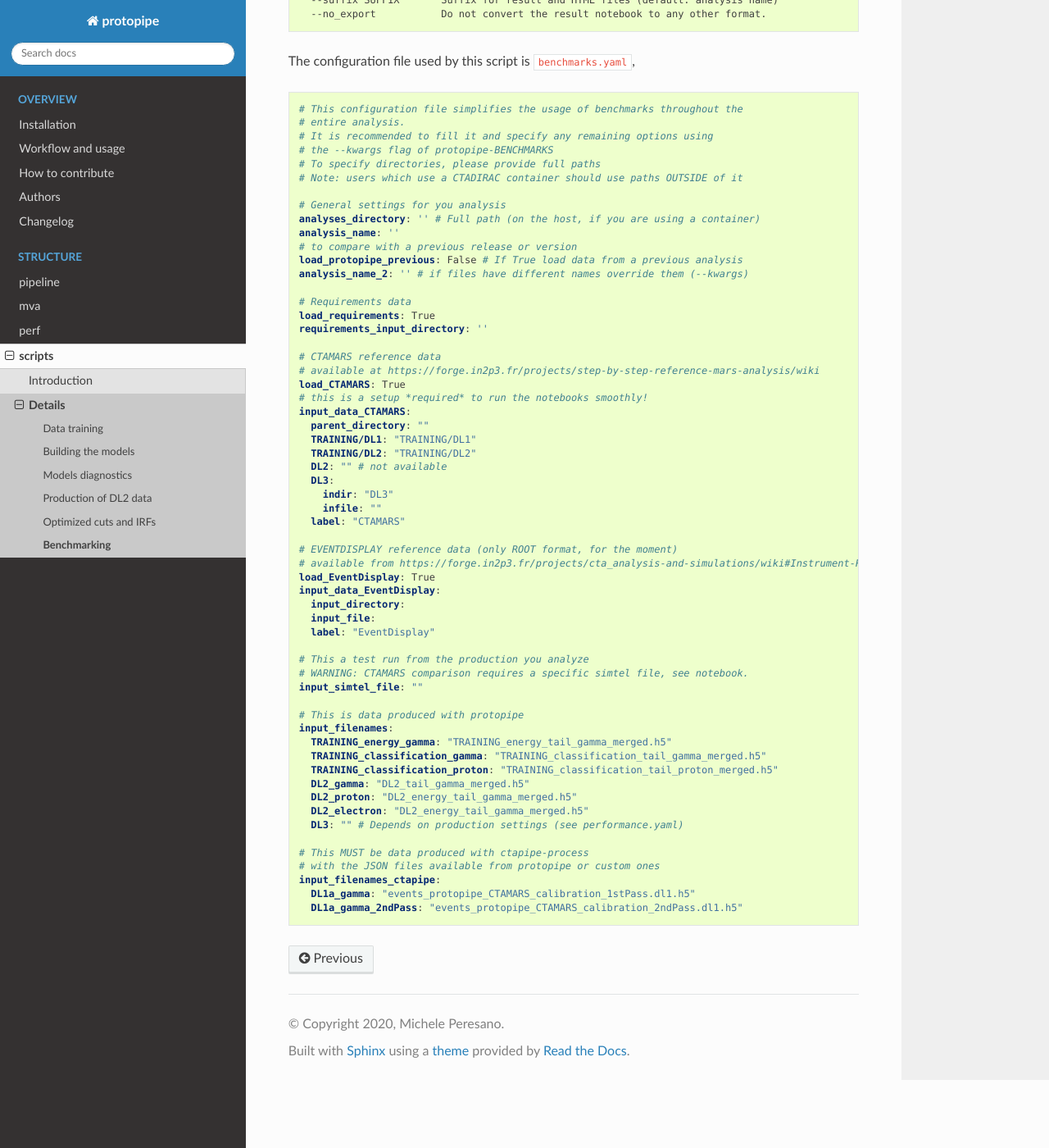
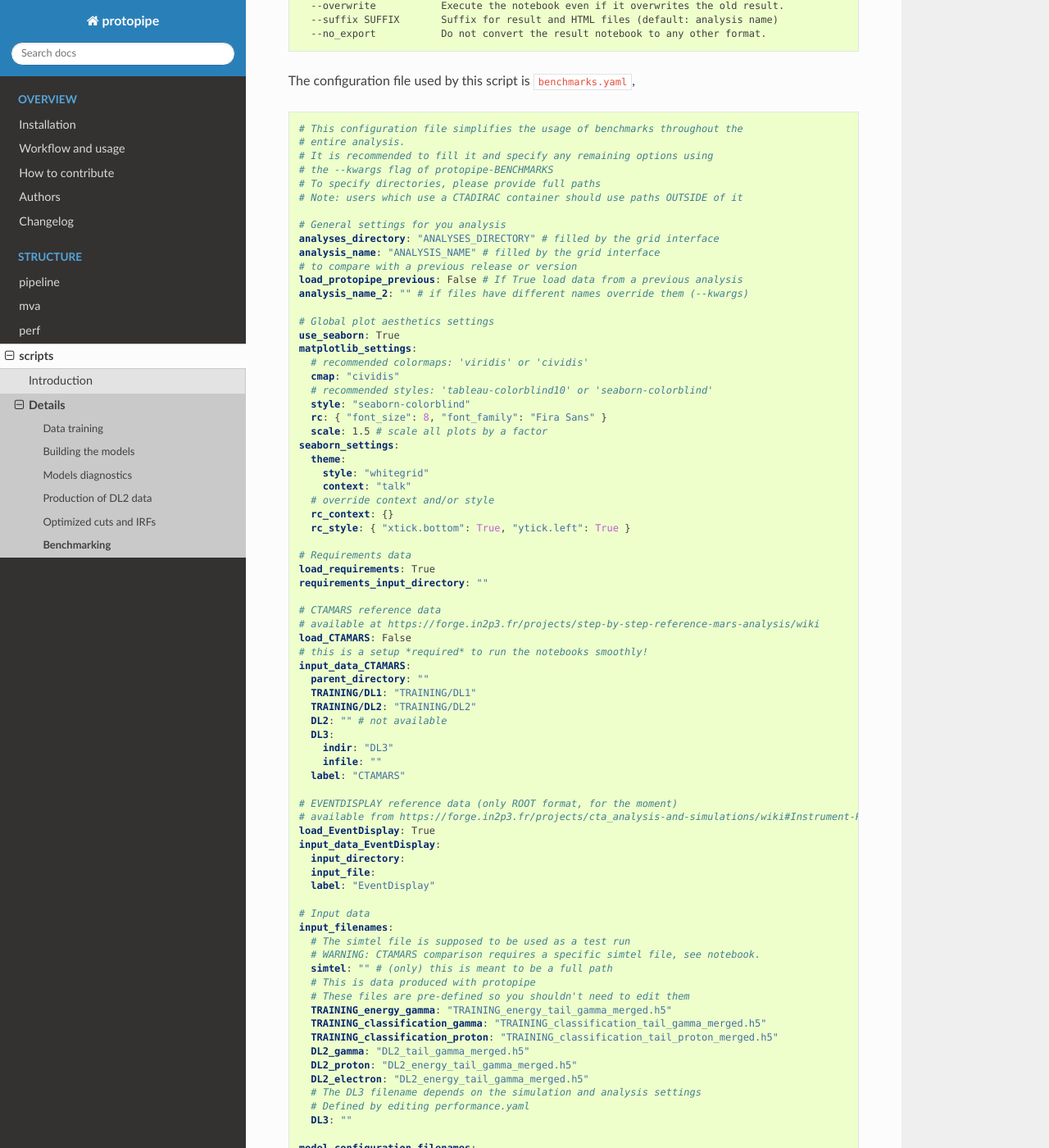
Before and after one commit to cta-observatory/protopipe, a Sphinx documentation site: the page built from docs/scripts/benchmark.rst, in a window 1280 px wide and 1400 px high, scrolled down 1087 px. Shown: the whole window at 82% size. Built offline with Sphinx 7.4.7 and the Read the Docs theme 2.0.0, drawn with Linux system fonts in a browser that asks for light colours; pages that are not in the unit, such as notebooks, are missing from menus; the version number could not be read and is left out; some of the changed text lies outside the part shown.

Commit message:
Update documentation about protopipe-BENCHMARK

```diff
--- a/docs/scripts/benchmark.rst
+++ b/docs/scripts/benchmark.rst
@@ -5,13 +5,14 @@ Benchmarking
 
 ``protopipe-BENCHMARK`` is used to run benchmarks within *protopipe*.
 It allows to look for available benchmarking notebooks, interface with them
-and convert them in HTML format for easier consultation.
+and optionally convert them in HTML format for easier consultation.
 
 .. warning::
 
   This is not currently available for the *calibration* benchmark notebook
   which requires a *ctapipe* version more recent than the one which protopipe
   supports.
+  It will behave as the rest as soon as we upgrade to the latest release.
 
 By invoking the help argument, you can get help about how the script works:
 ``protopipe-BENCHMARK`` allows for 2 commands ``list`` and ``launch``,
@@ -69,19 +70,36 @@ The configuration file used by this script is ``benchmarks.yaml``,
   # Note: users which use a CTADIRAC container should use paths OUTSIDE of it
 
   # General settings for you analysis
-  analyses_directory: '' # Full path (on the host, if you are using a container)
-  analysis_name: ''
+  analyses_directory: "ANALYSES_DIRECTORY" # filled by the grid interface
+  analysis_name: "ANALYSIS_NAME" # filled by the grid interface
   # to compare with a previous release or version
   load_protopipe_previous: False # If True load data from a previous analysis
-  analysis_name_2: '' # if files have different names override them (--kwargs)
+  analysis_name_2: "" # if files have different names override them (--kwargs)
+
+  # Global plot aesthetics settings
+  use_seaborn: True
+  matplotlib_settings:
+    # recommended colormaps: 'viridis' or 'cividis'
+    cmap: "cividis"
+    # recommended styles: 'tableau-colorblind10' or 'seaborn-colorblind'
+    style: "seaborn-colorblind"
+    rc: { "font_size": 8, "font_family": "Fira Sans" }
+    scale: 1.5 # scale all plots by a factor
+  seaborn_settings:
+    theme:
+      style: "whitegrid"
+      context: "talk"
+    # override context and/or style
+    rc_context: {}
+    rc_style: { "xtick.bottom": True, "ytick.left": True }
 
   # Requirements data
   load_requirements: True
-  requirements_input_directory: ''
+  requirements_input_directory: ""
 
   # CTAMARS reference data
   # available at https://forge.in2p3.fr/projects/step-by-step-reference-mars-analysis/wiki
-  load_CTAMARS: True
+  load_CTAMARS: False
   # this is a setup *required* to run the notebooks smoothly!
   input_data_CTAMARS:
     parent_directory: ""
@@ -101,19 +119,26 @@ The configuration file used by this script is ``benchmarks.yaml``,
     input_file:
     label: "EventDisplay"
 
-  # This a test run from the production you analyze
-  # WARNING: CTAMARS comparison requires a specific simtel file, see notebook.
-  input_simtel_file: ""
-
-  # This is data produced with protopipe
+  # Input data
   input_filenames:
+    # The simtel file is supposed to be used as a test run
+    # WARNING: CTAMARS comparison requires a specific simtel file, see notebook.
+    simtel: "" # (only) this is meant to be a full path
+    # This is data produced with protopipe
+    # These files are pre-defined so you shouldn't need to edit them
     TRAINING_energy_gamma: "TRAINING_energy_tail_gamma_merged.h5"
     TRAINING_classification_gamma: "TRAINING_classification_tail_gamma_merged.h5"
     TRAINING_classification_proton: "TRAINING_classification_tail_proton_merged.h5"
     DL2_gamma: "DL2_tail_gamma_merged.h5"
     DL2_proton: "DL2_energy_tail_gamma_merged.h5"
     DL2_electron: "DL2_energy_tail_gamma_merged.h5"
-    DL3: "" # Depends on production settings (see performance.yaml)
+    # The DL3 filename depends on the simulation and analysis settings
+    # Defined by editing performance.yaml
+    DL3: ""
+
+  model_configuration_filenames:
+    energy: "RandomForestRegressor.yaml"
+    classification: "RandomForestClassifier.yaml"
 
   # This MUST be data produced with ctapipe-process
   # with the JSON files available from protopipe or custom ones
```
